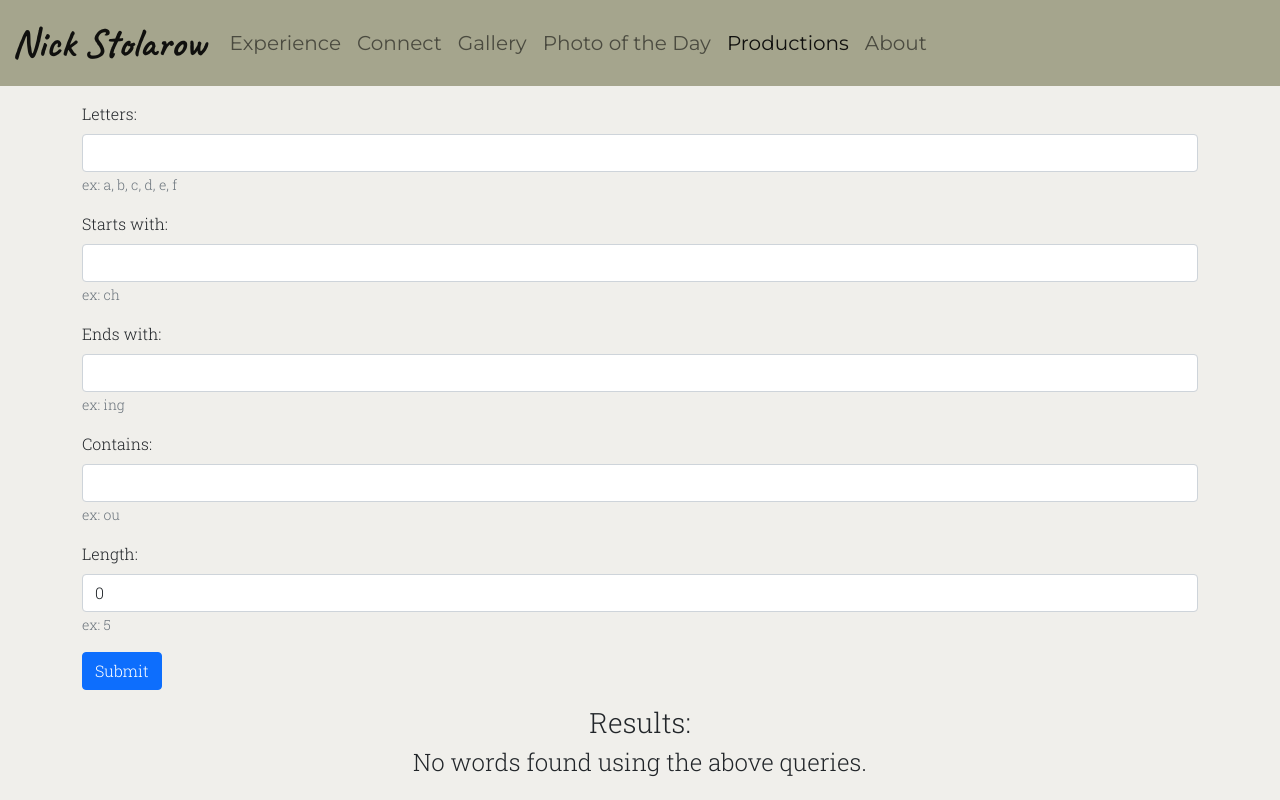
After one commit to nickStolarow/personal-website, a Django app: page /productions/wordscapes/ in a window 1280 px wide. The commit adds this page. Run offline with Django 3.2, Linux system fonts and the light colour scheme; some libraries are stand-ins or nearby versions.

Commit message:
wordscapes solver total implementation

```diff
--- a/baseApp/views.py
+++ b/baseApp/views.py
@@ -1,6 +1,9 @@
 from django.shortcuts import render, get_object_or_404, redirect
 import requests
 import datetime
+import enchant
+import random
+import time
 import pytz
 from .models import Image
 
@@ -41,5 +44,106 @@ def photo_of_the_day(request):
                   {'potd': 'active', 'url': potd['url'], 'title': potd['title'], 'date': date, 'video': video})
 
 
+def productions(request):
+    return render(request, 'baseApp/productions.html', {'productions': 'active'})
+
+
+def wordscapes(request):
+    def solve(letters: list) -> list:
+        d = enchant.Dict("en_US")
+        length = len(letters)
+        known_words = list()
+        used_indexes = list()
+        timeout = time.time() + 1  # time out after 1 seconds
+
+        while time.time() < timeout:
+            word = ''
+            used_indexes.clear()
+            random_length = random.randrange(3, length + 1, 1)
+
+            for i in range(0, random_length):
+                random_index = random.randrange(0, length, 1)
+
+                while random_index in used_indexes:
+                    random_index = random.randrange(0, length, 1)
+
+                used_indexes.append(random_index)
+                word += letters[random_index]
+
+            if d.check(word) and word not in known_words:
+                known_words.append(word)
+
+        return known_words
+
+    def starts_with(words: list, query: str) -> list:
+        output = list()
+        for word in words:
+            if word.startswith(query):
+                output.append(word)
+
+        return output
+
+    def ends_with(words: list, query: str) -> list:
+        output = list()
+        for word in words:
+            if word.endswith(query):
+                output.append(word)
+
+        return output
+
+    def contains(words: list, query: str) -> list:
+        output = list()
+        for word in words:
+            if query in word:
+                output.append(word)
+
+        return output
+
+    def length_of(words: list, query: int) -> list:
+        output = list()
+        for word in words:
+            if len(word) == query:
+                output.append(word)
+
+        return output
+
+    letters = ''
+    letters_og = ''
+    starts_query = ''
+    ends_query = ''
+    contains_query = ''
+    starts_words = ''
+    ends_words = ''
+    contains_words = ''
+    length_words = ''
+    length = 0
+
+    if request.GET:
+        letters_og = request.GET['letters'].lower()
+        letters = letters_og.replace(' ', '').split(',')
+        starts_query = request.GET['starts'].lower()
+        ends_query = request.GET['ends'].lower()
+        contains_query = request.GET['contains'].lower()
+        length = request.GET['length'].lower()
+
+        try:
+            length = int(length)
+        except Exception:
+            length = 0
+
+        words = solve(letters)
+        if len(letters) != 0:
+            starts_words = starts_with(words, starts_query)
+            ends_words = ends_with(words, ends_query)
+            contains_words = contains(words, contains_query)
+            length_words = length_of(words, length)
+
+    result = set(starts_words).intersection(ends_words).intersection(contains_words).intersection(length_words)
+
+    return render(request, 'baseApp/wordscapes.html',
+                  {'productions': 'active', 'letters': letters_og, 'starts': starts_query, 'ends': ends_query,
+                   'contains': contains_query, 'length': length, 'result': result})
+
+
 def about(request):
     return render(request, 'baseApp/about.html', {'about': 'active'})
--- a/personalWebpage/urls.py
+++ b/personalWebpage/urls.py
@@ -26,6 +26,8 @@ urlpatterns = [
     path('gallery/', base_view.gallery, name='gallery'),
     path('photoOfTheDay/', base_view.photo_of_the_day, name='potd'),
     path('about/', base_view.about, name='about'),
+    path('productions/', base_view.productions, name='productions'),
+    path('productions/wordscapes/', base_view.wordscapes, name='wordscapes'),
 ]
 
 urlpatterns += static(settings.MEDIA_URL, document_root=settings.MEDIA_ROOT)
--- a/templates/baseApp/base.html
+++ b/templates/baseApp/base.html
@@ -40,6 +40,7 @@
                 <a class="nav-link {{ connect }}" href="{% url 'connect' %}">Connect</a>
                 <a class="nav-link {{ gallery }}" href="{% url 'gallery' %}">Gallery</a>
                 <a class="nav-link {{ potd }}" href="{% url 'potd' %}">Photo of the Day</a>
+                <a class="nav-link {{ productions }}" href="{% url 'productions' %}">Productions</a>
                 <a class="nav-link {{ about }}" href="{% url 'about' %}">About</a>
             </div>
         </div>
--- /dev/null
+++ b/templates/baseApp/wordscapes.html
@@ -0,0 +1,44 @@
+{% extends 'baseApp/base.html' %}
+{% load static %}
+{% block content %}
+    <div class="container">
+        <form method="get">
+            <div class="mb-3 mt-3">
+                <label class="form-label">Letters:</label>
+                <input class="form-control" name="letters" value="{{ letters }}">
+                <small class="form-text">ex: a, b, c, d, e, f</small>
+            </div>
+            <div class="mb-3">
+                <label class="form-label">Starts with:</label>
+                <input class="form-control" name="starts" value="{{ starts }}">
+                <small class="form-text">ex: ch</small>
+            </div>
+            <div class="mb-3">
+                <label class="form-label">Ends with:</label>
+                <input class="form-control" name="ends" value="{{ ends }}">
+                <small class="form-text">ex: ing</small>
+            </div>
+            <div class="mb-3">
+                <label class="form-label">Contains:</label>
+                <input class="form-control" name="contains" value="{{ contains }}">
+                <small class="form-text">ex: ou</small>
+            </div>
+            <div class="mb-3">
+                <label class="form-label">Length:</label>
+                <input class="form-control" type="number" name="length" value="{{ length }}">
+                <small class="form-text">ex: 5</small>
+            </div>
+            <div><input class="btn btn-primary" type="submit"></div>
+        </form>
+
+        <div class="container center mb-3 mt-3">
+            <h3>Results:</h3>
+            {% for word in result %}
+                <h4>{{ word }}</h4>
+            {% endfor %}
+            {% if not result %}
+                <h4>No words found using the above queries.</h4>
+            {% endif %}
+        </div>
+    </div>
+{% endblock %}
```
Also changed, not shown: templates/baseApp/productions.html (added, +7 -0 lines).
